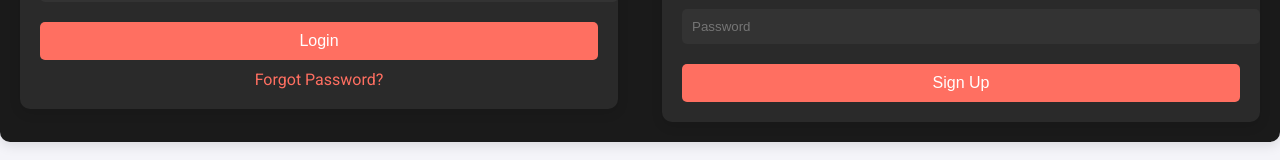
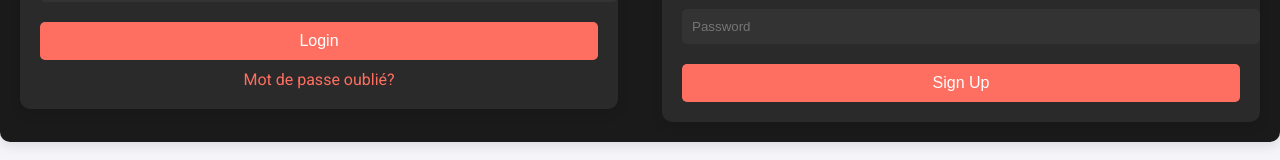
Before and after one commit to Flaviant3/Movie, a Vue app: page /#/edit-profile in a window 1280 px wide. Shown: the part 338-498 px from the top of the page. Built offline with nearby package versions, Linux system fonts and the light colour scheme.

Commit message:
feat edit-profile

```diff
--- a/src/components/EditProfile.vue
+++ b/src/components/EditProfile.vue
@@ -10,7 +10,7 @@
           <input type="email" v-model="loginEmail" placeholder="Email" required />
           <input type="password" v-model="loginPassword" placeholder="Password" required />
           <button type="submit">Login</button>
-          <a href="#" @click.prevent="showPasswordModal">Forgot Password?</a>
+          <a href="#" @click.prevent="showPasswordModal">Mot de passe oublié?</a>
         </form>
       </div>
 
```
